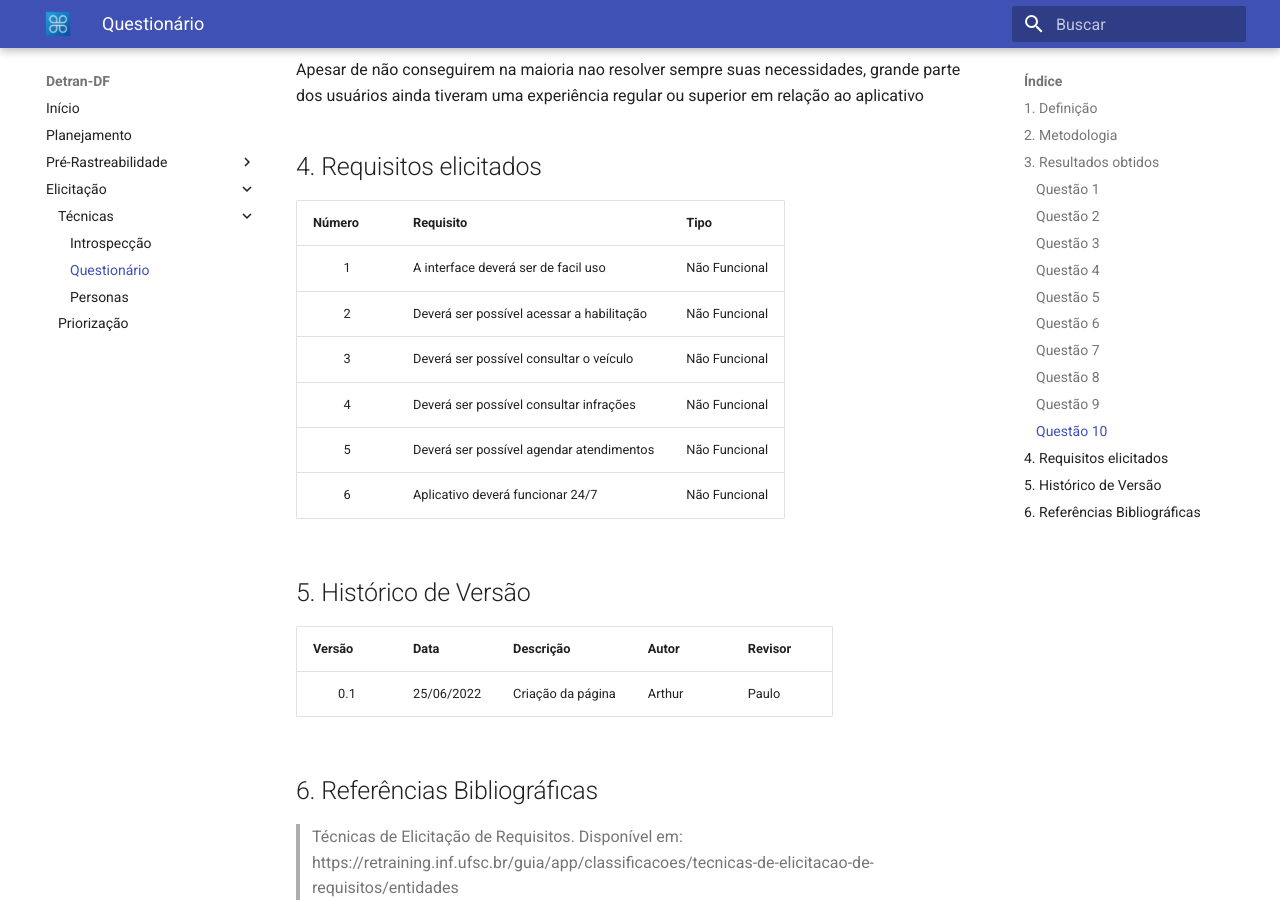
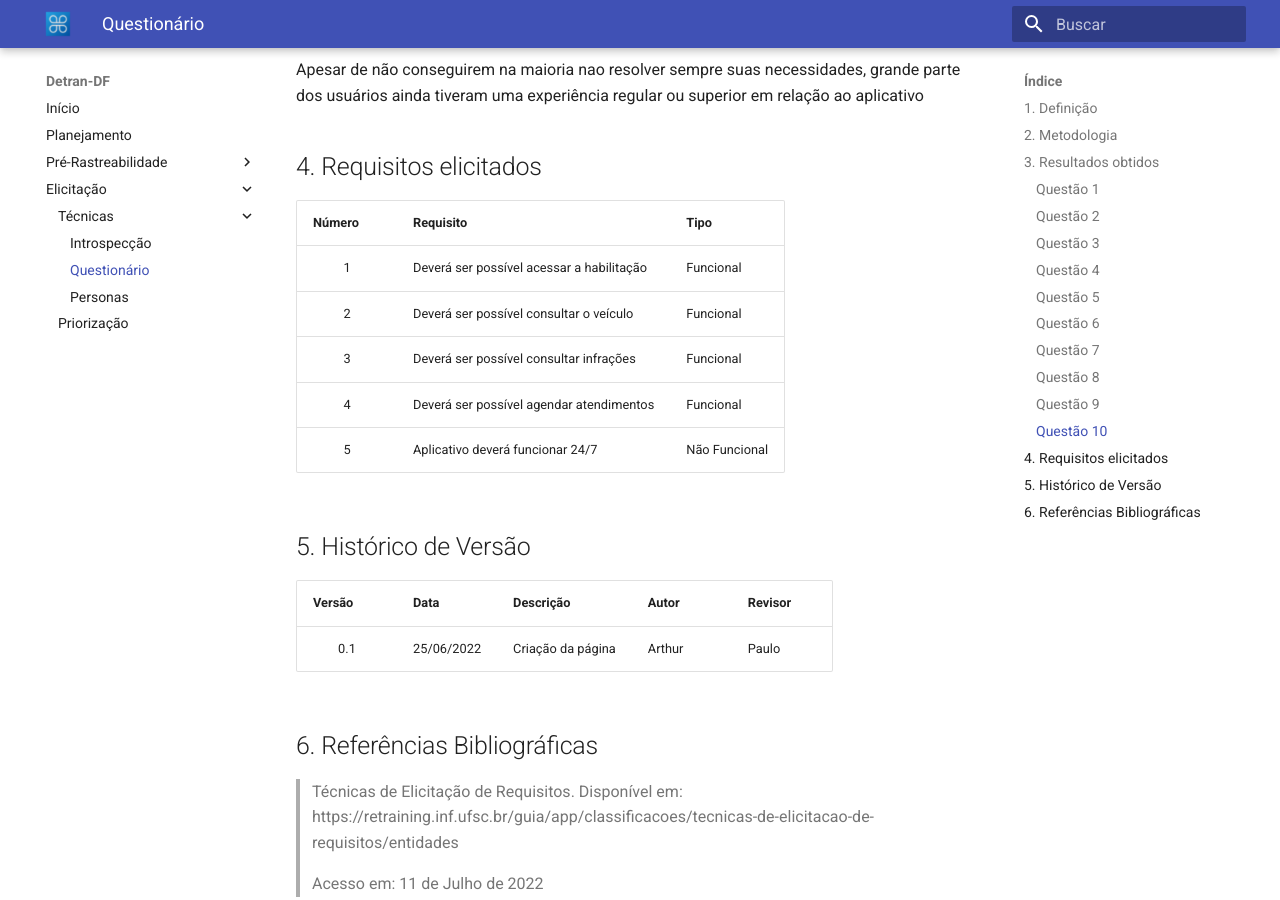
Before and after one commit to Requisitos-de-Software/2022.1-DetranDF, an MkDocs documentation site: the page built from docs/elicitação/questionario.md, in a window 1280 px wide and 900 px high, scrolled down 5125 px. Built offline with MkDocs 1.6.1 and Material for MkDocs 9.7.7, drawn with Linux system fonts in a browser that asks for light colours.

Commit message:
correçao questionários

```diff
--- a/docs/elicitação/questionario.md
+++ b/docs/elicitação/questionario.md
@@ -80,12 +80,11 @@
 
 | Número  | Requisito                               | Tipo         |
 |---------|-----------------------------------------|--------------|
-|<center>1|A interface deverá ser de facil uso      |Não Funcional |
-|<center>2|Deverá ser possível acessar a habilitação|Não Funcional |
-|<center>3|Deverá ser possível consultar o veículo  |Não Funcional |
-|<center>4|Deverá ser possível consultar infrações  |Não Funcional |
-|<center>5|Deverá ser possível agendar atendimentos |Não Funcional |
-|<center>6|Aplicativo deverá funcionar 24/7         |Não Funcional |
+|<center>1|Deverá ser possível acessar a habilitação|Funcional     |
+|<center>2|Deverá ser possível consultar o veículo  |Funcional     |
+|<center>3|Deverá ser possível consultar infrações  |Funcional     |
+|<center>4|Deverá ser possível agendar atendimentos |Funcional     |
+|<center>5|Aplicativo deverá funcionar 24/7         |Não Funcional |
 
 ## 5. Histórico de Versão
 
```
